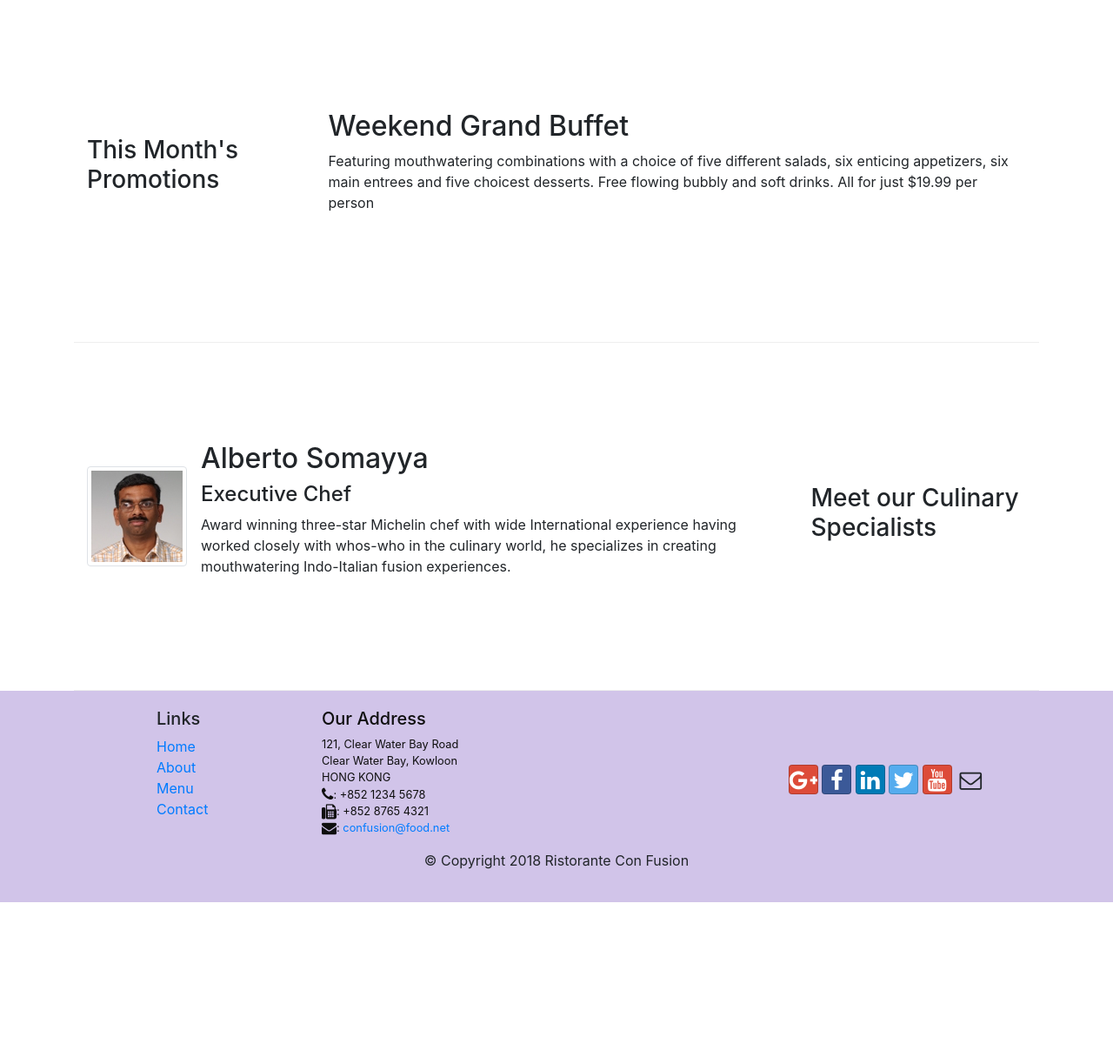
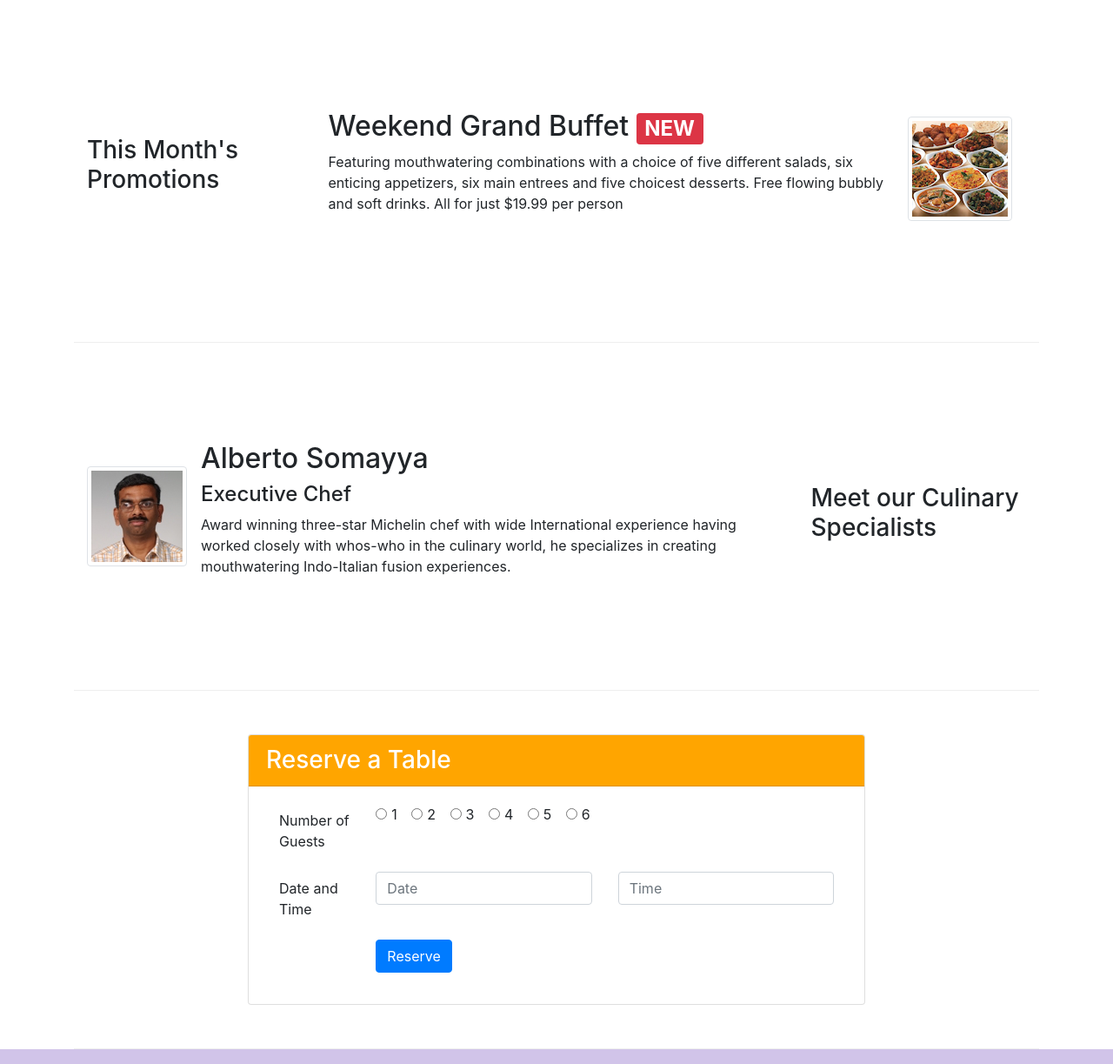
Before and after one commit to naidugova/bootstrapproject, a website: page index.html in a window 1280 px wide. Shown: the part 740-1963 px from the top of the page at 87% size. Before the commit the page ends 1777 px from the top, so only its background shows below. Drawn offline with nearby package versions, Linux system fonts and the light colour scheme.

Commit message:
Completed second assignment

```diff
--- a/css/index.css
+++ b/css/index.css
@@ -31,3 +31,15 @@ body {
 .navbar-dark{
     background-color: #512DAB;
 }
+.bg-orange{
+    background-color: orange;
+}
+.form-radio-control:focus {
+        border-color: blue;
+        box-shadow: 0 0 0 0.2rem rgba(255, 153, 0, 0.25);
+        border-radius: 50%;
+    }
+.bg-orange:hover{
+    background-color:rgba(255, 153, 0, 0.75);
+    border:none;
+}
--- a/index.html
+++ b/index.html
@@ -38,8 +38,11 @@
                     <h1>Ristorante con Fusion</h1>
                     <p>We take inspiration from the World's best cuisines, and create a unique fusion experience. Our lipsmacking creations will tickle your culinary senses!</p>
                 </div>
-                <div class="col-12 col-sm align-self-center">
+                <div class="col-12 col-sm-3 align-self-center">
                     <img src="img/logo.png" class="img-fluid">
+                </div>
+                <div class="col-12 col-sm-3 align-self-center">
+                    <a role="button" class="btn btn-block btn-primary bg-orange" href="#ReserveTable">Reserve Table</a>
                 </div>
             </div>
         </div>
@@ -69,8 +72,13 @@
                 <h3>This Month's Promotions</h3>
             </div>
             <div class="col col-sm col-md">
-                <h2>Weekend Grand Buffet</h2>
-                <p>Featuring mouthwatering combinations with a choice of five different salads, six enticing appetizers, six main entrees and five choicest desserts. Free flowing bubbly and soft drinks. All for just $19.99 per person </p>
+                <div class="media">
+                    <div class="media-body">
+                        <h2 class="mt-0">Weekend Grand Buffet <span class="badge badge-danger">NEW</span></h2>
+                        <p class="d-none d-sm-block">Featuring mouthwatering combinations with a choice of five different salads, six enticing appetizers, six main entrees and five choicest desserts. Free flowing bubbly and soft drinks. All for just $19.99 per person </p>
+                    </div>
+                    <img class="d-flex mr-3 img-thumbnail align-self-center" src="img/buffet.png" alt="Uthappizza">
+                </div>
             </div>
         </div>
         <div class="row row-content align-items-center">
@@ -92,6 +100,62 @@
                     </div>
                 </div>
 
+            </div>
+        </div>
+        <div class="row row-content align-items-center" id="ReserveTable">
+            <div class="col col-12 col-sm-8 offset-sm-2">
+                <div class="card">
+                    <h3 class="card-header bg-orange text-white">Reserve a Table</h3>
+                    <div class="card-body">
+                        <div class="col-12">
+                            <form>
+                                <div class="form-group row">
+                                    <label for="inlineRadioOptions" class="col-md-2 col-form-label">Number of Guests</label>
+                                    <div class="col-md-10">
+                                        <div class="form-check form-check-inline">
+                                            <input class="form-check-input form-radio-control" type="radio" name="inlineRadioOptions" id="inlineRadio1" value="1">
+                                            <label class="form-check-label" for="inlineRadio1">1</label>
+                                        </div>
+                                        <div class="form-check form-check-inline">
+                                            <input class="form-check-input form-radio-control" type="radio" name="inlineRadioOptions" id="inlineRadio2" value="2">
+                                            <label class="form-check-label" for="inlineRadio2">2</label>
+                                        </div>
+                                        <div class="form-check form-check-inline">
+                                            <input class="form-check-input form-radio-control" type="radio" name="inlineRadioOptions" id="inlineRadio3" value="3">
+                                            <label class="form-check-label" for="inlineRadio3">3</label>
+                                        </div>
+                                        <div class="form-check form-check-inline">
+                                            <input class="form-check-input form-radio-control" type="radio" name="inlineRadioOptions" id="inlineRadio4" value="4">
+                                            <label class="form-check-label" for="inlineRadio4">4</label>
+                                        </div>
+                                        <div class="form-check form-check-inline">
+                                            <input class="form-check-input form-radio-control" type="radio" name="inlineRadioOptions" id="inlineRadio5" value="5">
+                                            <label class="form-check-label" for="inlineRadio5">5</label>
+                                        </div>
+                                        <div class="form-check form-check-inline">
+                                            <input class="form-check-input form-radio-control" type="radio" name="inlineRadioOptions" id="inlineRadio6" value="6">
+                                            <label class="form-check-label" for="inlineRadio6">6</label>
+                                        </div>
+                                    </div>
+                                </div>
+                                <div class="form-group row">
+                                    <label for="Date" class="col-md-2 col-form-label">Date and Time</label>
+                                    <div class="col-6 col-md-5">
+                                        <input type="text" class="form-control" id="Date" name="Date" placeholder="Date">
+                                    </div>
+                                    <div class="col-6 col-md-5">
+                                        <input type="text" class="form-control" id="Time" name="Time" placeholder="Time">
+                                    </div>
+                                </div>
+                                <div class="form-group row">
+                                    <div class="offset-md-2 col-md-10">
+                                        <button type="submit" class="btn btn-primary">Reserve</button>
+                                    </div>
+                                </div>
+                            </form>
+                        </div>
+                    </div>
+                </div>
             </div>
         </div>
     </div>
@@ -119,7 +183,7 @@
                       <a href="mailto:confusion@food.net">confusion@food.net</a>
                     </address>
                 </div>
-                <div class="col-1 col-sm-4 align-self-center">
+                <div class="col-12 col-sm-4 align-self-center">
                     <div class="text-center">
                         <a class="btn btn-social-icon btn-google" href="http://google.com/+"><i class="fa fa-google-plus"></i></a>
                         <a class="btn btn-social-icon btn-facebook" href="http://www.facebook.com/profile.php?id="><i class="fa fa-facebook"></i></a>
```
